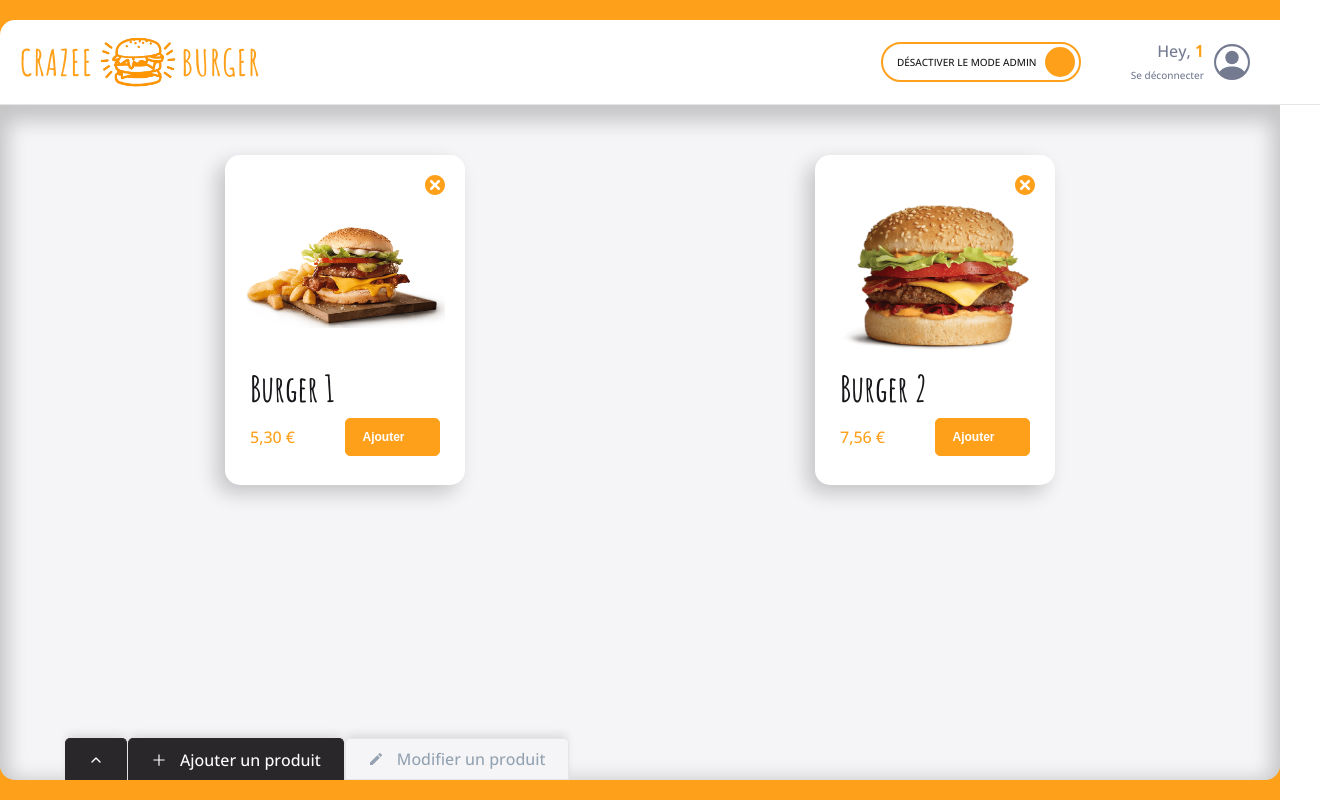
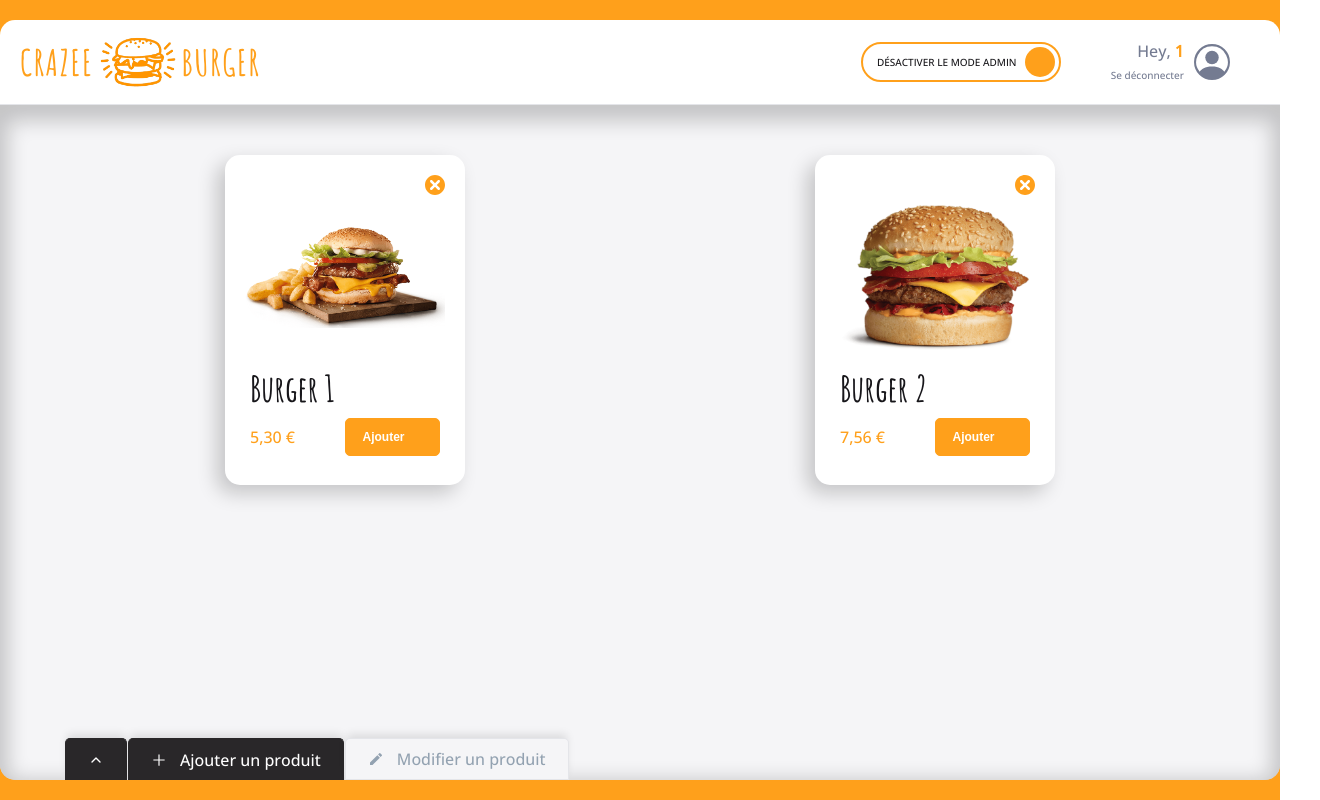
Before and after one commit to D-Luffytaro/crazee-burger, a React (Vite) app in the folder crazy-bg/: page /order/1 in a window 1280 px wide. Shown: the whole page, 1320 px wide, since content can reach past the window. Built offline with nearby package versions, Linux system fonts and the light colour scheme; the HTML template or start-up script is replaced by a standard one.

Commit message:
💄 F08: NavBar > Logo > Change the padding

```diff
--- a/crazy-bg/src/components/pages/order/Navbar/Navbar.jsx
+++ b/crazy-bg/src/components/pages/order/Navbar/Navbar.jsx
@@ -24,7 +24,6 @@ const NavbarStyled = styled.div`
 
   width: 100%;
   align-items: center;
-  padding: 0rem 1.25rem;
 
   .logo-link {
     cursor: pointer;
--- a/crazy-bg/src/components/reusable-ui/Logo.jsx
+++ b/crazy-bg/src/components/reusable-ui/Logo.jsx
@@ -1,4 +1,3 @@
-import PropTypes from "prop-types";
 import img from "../../assets/Logo-orange.png";
 import styled from "styled-components";
 import { theme } from "../../theme";
@@ -13,14 +12,10 @@ export default function Logo({ className, onClick }) {
   );
 }
 
-Logo.propTypes = {
-  className: PropTypes.string,
-  onClick: PropTypes.func,
-};
-
 const LogoStyled = styled.div`
   display: flex;
   align-items: center;
+  padding-left: 1.25rem;
 
   h1 {
     display: inline;
@@ -38,7 +33,7 @@ const LogoStyled = styled.div`
     object-fit: contain;
     object-position: center;
     height: 3.75rem;
-    width: 5rem; // for Safari and Firefox
+    width: 5rem;
     margin: 0 ${theme.gridUnit / 2}px;
   }
 `;
```
